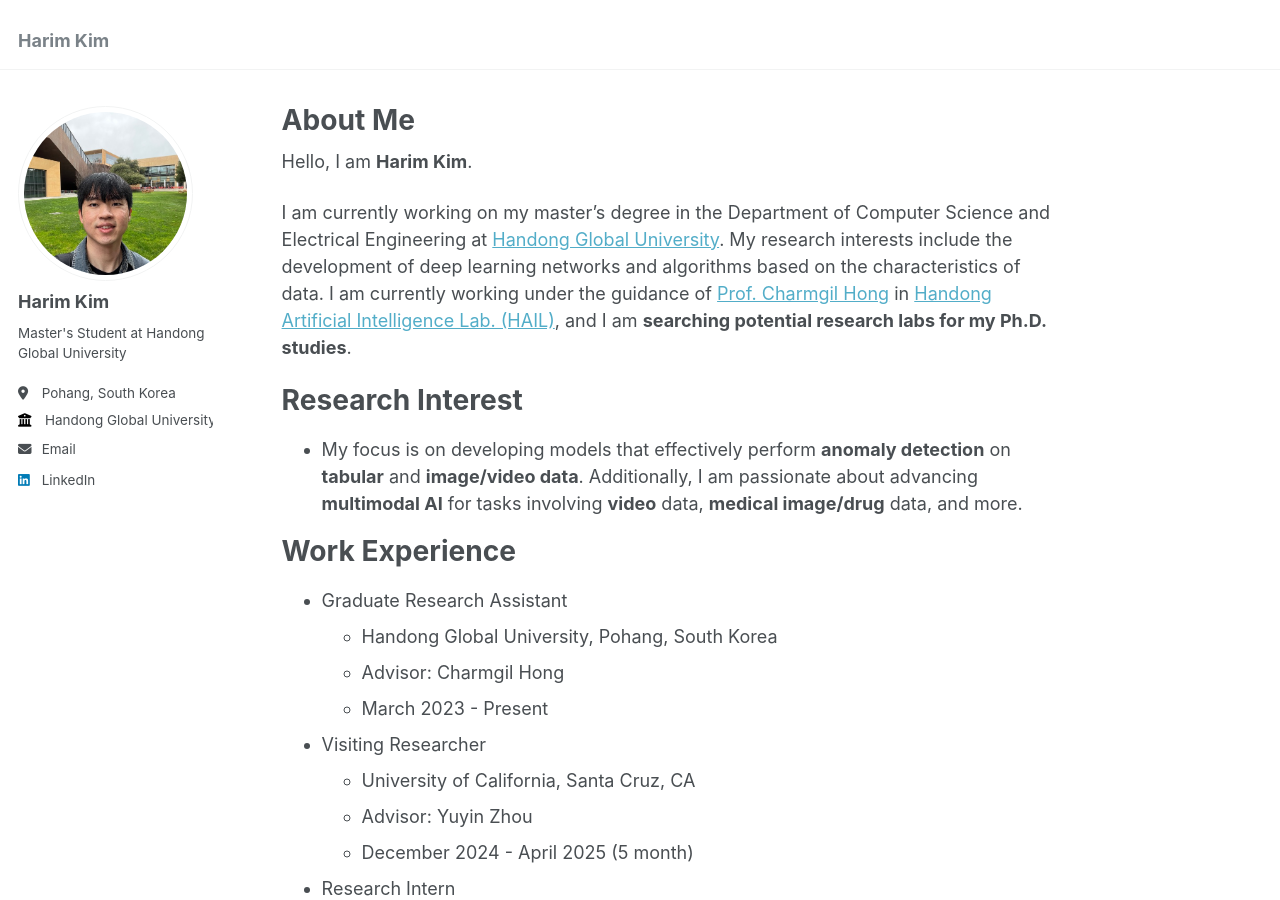
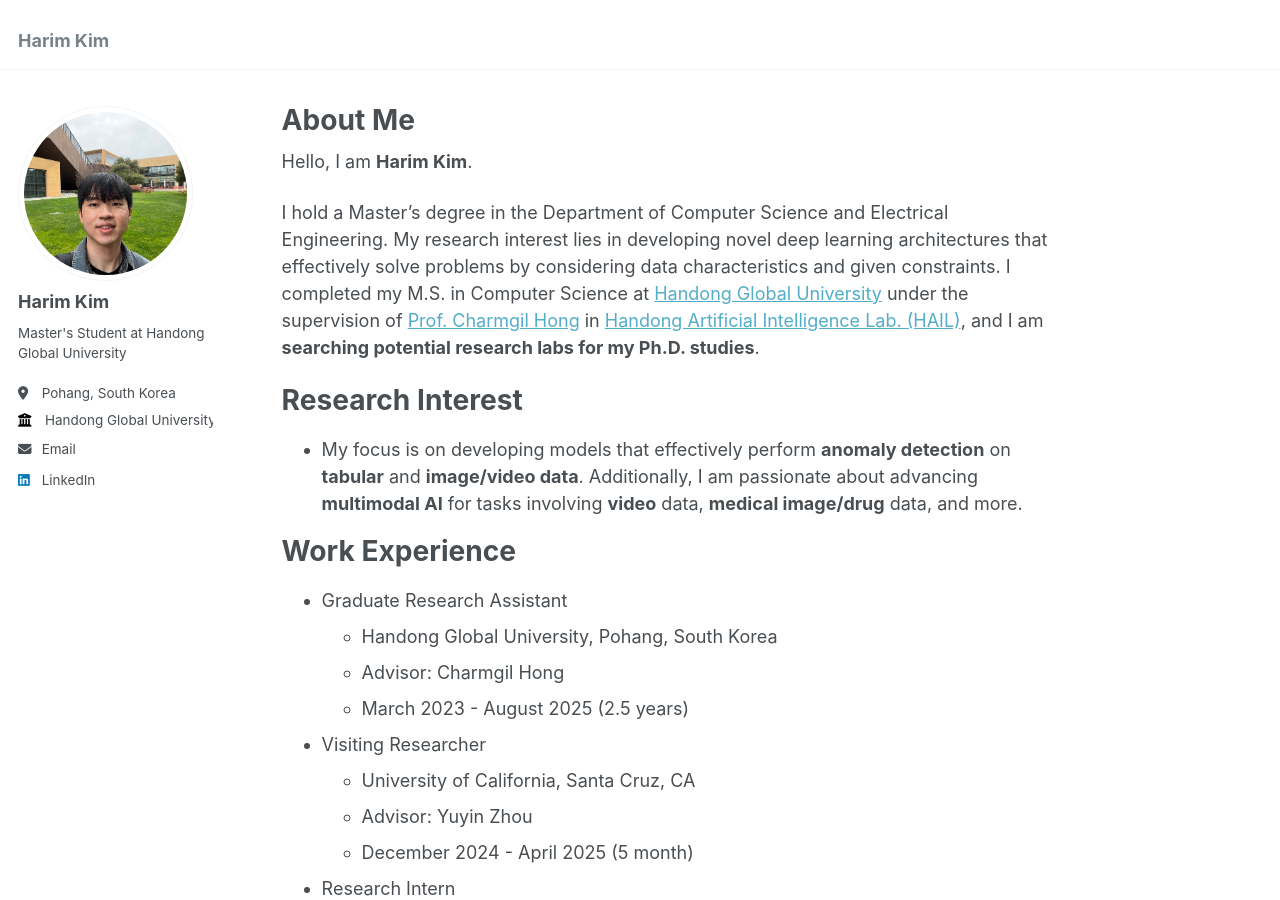
Before and after one commit to hrkim153/hrkim153.github.io, a Jekyll site: the page built from _pages/about.md, in a window 1280 px wide and 900 px high. Built offline with Jekyll 4.4.1, drawn with Linux system fonts in a browser that asks for light colours; some of the changed text lies outside the part shown.

Commit message:
Update about.md

```diff
--- a/_pages/about.md
+++ b/_pages/about.md
@@ -8,7 +8,7 @@ redirect_from:
 ---
 Hello, I am **Harim Kim**.
 
-I am currently working on my master's degree in the Department of Computer Science and Electrical Engineering at [Handong Global University](https://handong.edu/). My research interests include the development of deep learning networks and algorithms based on the characteristics of data. I am currently working under the guidance of [Prof. Charmgil Hong](https://charmgil.github.io/) in [Handong Artificial Intelligence Lab. (HAIL)](https://hail.handong.edu/), and I am **searching potential research labs for my Ph.D. studies**.
+I hold a Master's degree in the Department of Computer Science and Electrical Engineering. My research interest lies in developing novel deep learning architectures that effectively solve problems by considering data characteristics and given constraints. I completed my M.S. in Computer Science at [Handong Global University](https://handong.edu/) under the supervision of [Prof. Charmgil Hong](https://charmgil.github.io/) in [Handong Artificial Intelligence Lab. (HAIL)](https://hail.handong.edu/), and I am **searching potential research labs for my Ph.D. studies**.
 
 Research Interest
 ======
@@ -19,7 +19,7 @@ Work Experience
 - Graduate Research Assistant
   - Handong Global University, Pohang, South Korea
   - Advisor: Charmgil Hong
-  - March 2023 - Present
+  - March 2023 - August 2025 (2.5 years)
 - Visiting Researcher
   - University of California, Santa Cruz, CA
   - Advisor: Yuyin Zhou
@@ -69,13 +69,15 @@ Workshops/Symposiums
 
 Awards
 ======
-- Best Paper Award. Handong Global University. November 2024.
+- **Best Thesis Award**. Handong Global University. August 2025.
+- **Certificate of Appreciation**. Korean Institute of Information Scientists and Engineers (KIISE). July 2025
+- **Best Paper Award**. Handong Global University. November 2024.
 - **Best Paper Award**. 20th IEEE International Conference on Advanced Video and Signal-Based Surveillance. July 2024.
 - **Best Presentation Award**. The Liver Week. June 2024.
 - **Best Paper Award**. Korea Multimedia Society, Spring. May 2024.
 - **Best Paper Award**. KSC (Korean Software Congress). December 2023.
 - **Best Capstone Project in AI Award**. Korea Multimedia Society, Spring. May 2022.
-- Best Capstone Design. Handong Global University. June 2022.
+- **Best Capstone Design**. Handong Global University. June 2022.
 
 Media Coverage
 ======
```
